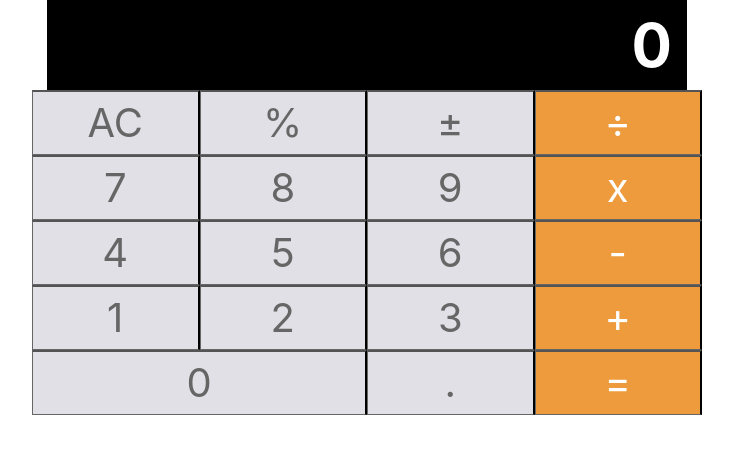
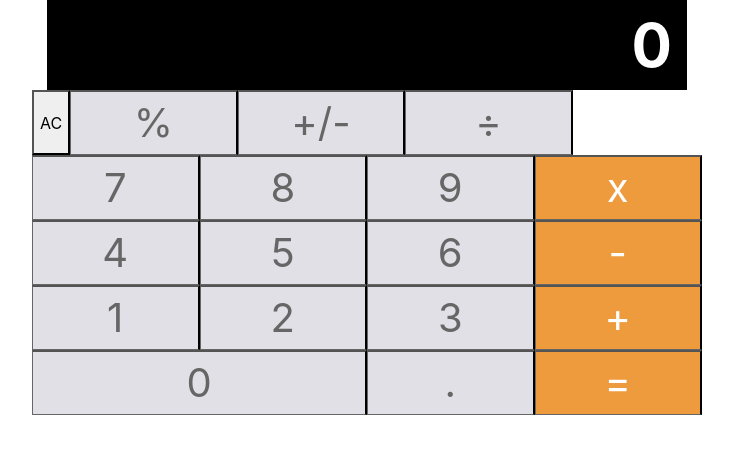
Before and after one commit to oigwe/React_Calculator, a React (Create React App) app: page / in a window 1280 px wide. Shown: the top 454 px of the page, without its empty margins (273-1006 px from the left). Built offline with nearby package versions, Linux system fonts and the light colour scheme.

Commit message:
changes to dataAnalyst and App.js

```diff
--- a/src/App.js
+++ b/src/App.js
@@ -1,7 +1,21 @@
 import React, { Component } from 'react';
 import './App.css';
+import Buttons from './components/Buttons'
 
 class App extends Component {
+
+  constructor(props) {
+    super(props);
+
+    this.state = {
+      displayValue: '0',
+      previousValue: null,
+      operation: null,
+      waitingForNewValue: false,
+    }
+  }
+
+
   render() {
     return (
       <>
@@ -10,10 +24,10 @@ class App extends Component {
             <div className="calculator">
               <div className="col-12 inputview">{}0</div>
               <div className="row">
-          <button className="button col-3">AC</button>
-          <button className="button col-3">%</button>
-          <button className="button col-3">±</button>
-          <button className="button col-3 orange">÷</button>
+              <button className>AC</button>
+              <button className="button col-3"  data-attribute="add">%</button>
+              <button className="button col-3 ">+/-</button>
+                <button className="button col-3">÷</button>
               </div>
               <div className="row">
                 <button className="button col-3">7</button>
--- a/src/components/Buttons.js
+++ b/src/components/Buttons.js
@@ -0,0 +1,9 @@
+import React from 'react';
+
+const Buttons = (props) => {
+    return <>
+         <button className="button col-3"></button>
+    </>
+}
+
+export default Buttons;
```
Also changed, not shown: src/dataAnalyst.txt. Lines whose indentation alone changed are shown as unchanged.
